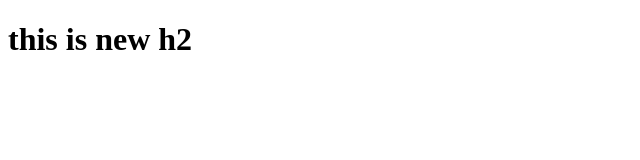
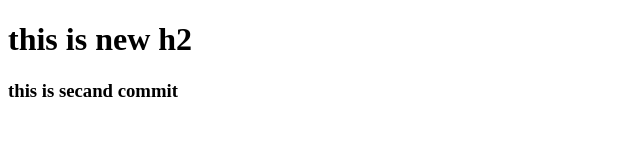
Before and after one commit to jahid42/jahid-first-web, a plain HTML site: page index.html in a window 1280 px wide. Shown: the whole page, without its empty margins (0-640 px from the left). Drawn offline with Linux system fonts and the light colour scheme.

Commit message:
secand commite

```diff
--- a/index.html
+++ b/index.html
@@ -8,5 +8,6 @@
 </head>
 <body>
     <h1>this is new h2</h1>
+    <h3>this is secand commit</h3>
 </body>
 </html>
```
